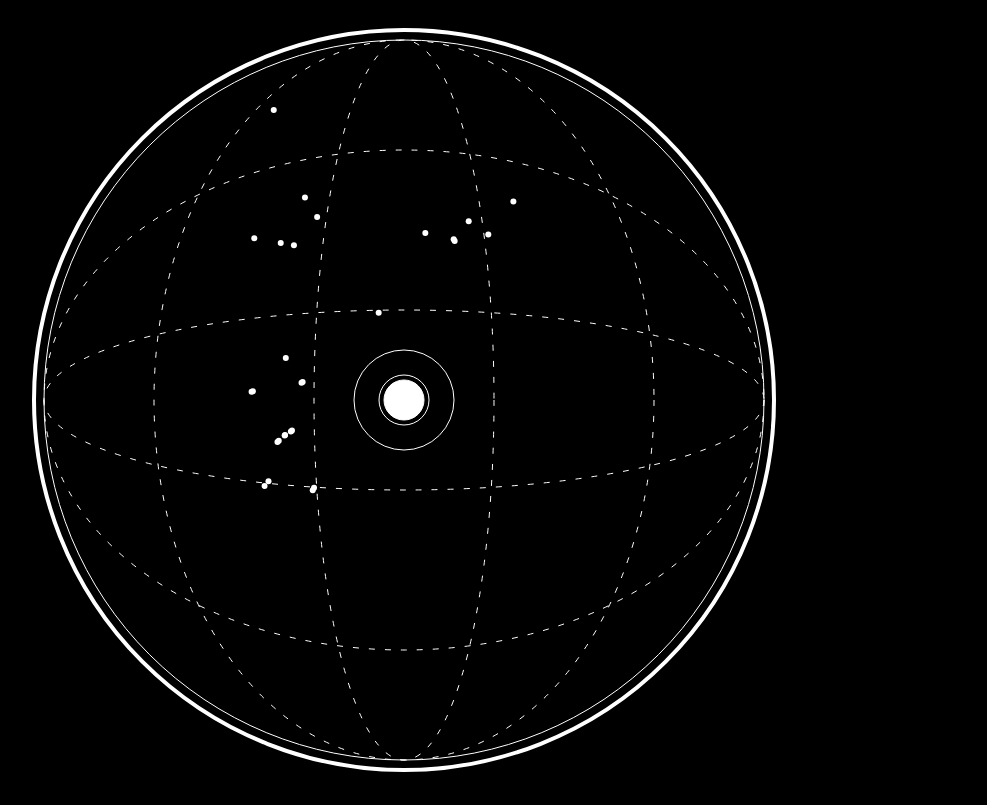
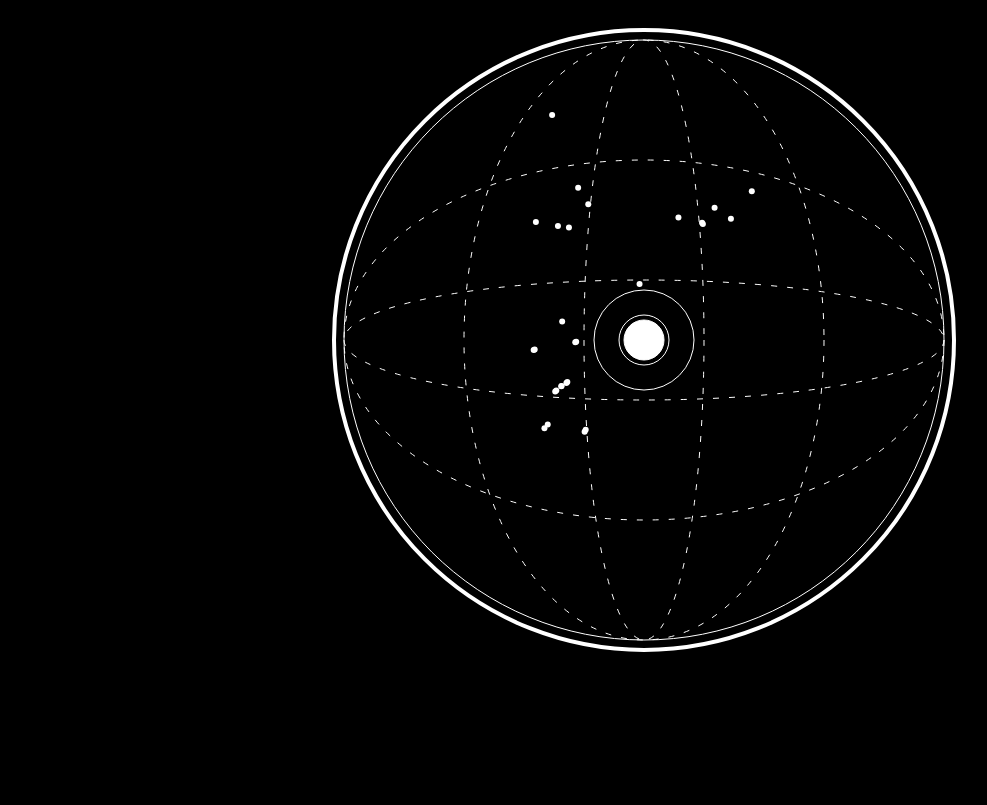
Before and after one commit to MagdaN/constellations, a plain HTML site: page index.html in a window 1280 px wide. Shown: the whole page, without its empty margins (246-1233 px from the left). Drawn offline with nearby package versions, Linux system fonts and the light colour scheme.

Commit message:
moved to the right

```diff
--- a/app.js
+++ b/app.js
@@ -1,15 +1,22 @@
 $( document ).ready(function() {
 
-  var total_width = 760;
-  var center      = 380;
+  var total_width = 640;
+  var center      = 320;
 
-  circle_list = [{'r': 360}, {'r': 25}, {'r': 50}];
+  outer_circle = {
+    'r': 310
+  };
+  inner_circles = [
+    {'r': 300},
+    {'r':  25},
+    {'r':  50}
+  ];
 
   ellipse_list = [
-    {'rx': 360, 'ry':90},
-    {'rx':360, 'ry': 250},
-    {'rx': 90, 'ry': 360},
-    {'rx': 250, 'ry': 360}
+    {'rx': 300, 'ry':  60},
+    {'rx': 300, 'ry': 180},
+    {'rx':  60, 'ry': 300},
+    {'rx': 180, 'ry': 300}
   ];
 
   var svgContainer = d3.select("#stars").append("svg")
@@ -20,7 +27,7 @@ $( document ).ready(function() {
   var elipseGroup = svgContainer.append("g");
 
   circleGroup.selectAll("circle")
-                          .data(circle_list)
+                          .data(inner_circles)
                           .enter()
                           .append("circle")
                           .attr("cx", center)
@@ -32,7 +39,7 @@ $( document ).ready(function() {
   circleGroup.append("circle")
                           .attr("cx", center)
                           .attr("cy", center)
-                          .attr("r", 370)
+                          .attr("r", outer_circle.r)
                           .attr("fill", "transparent")
                           .attr("stroke", "white")
                           .attr("stroke-width", 4);
@@ -72,7 +79,7 @@ $( document ).ready(function() {
             //x *= 1.5;
             x += -10;
             x *= (Math.PI / 180.0);
-            x = 360 - (Math.cos(x) * 360);
+            x = center - (Math.cos(x) * inner_circles[0].r);
             return x;
           })
           .attr("cy", function (d) {
@@ -80,7 +87,7 @@ $( document ).ready(function() {
             //y *= 1.5;
             y += 10;
             y *= (Math.PI / 180.0);
-            y = (Math.sin(y) * 360) + 360;
+            y = center + (Math.sin(y) * inner_circles[0].r);
             return y;
           })
           .attr("r", 3)
--- a/style.css
+++ b/style.css
@@ -5,10 +5,9 @@ body {
 #firmament{
     margin-top: 20px;
     margin-bottom: 20px;
-
 }
 
 #stars{
-    width: 740px;
-    margin: 0 auto;
+    width: 640px;
+    float: right;
 }
```
